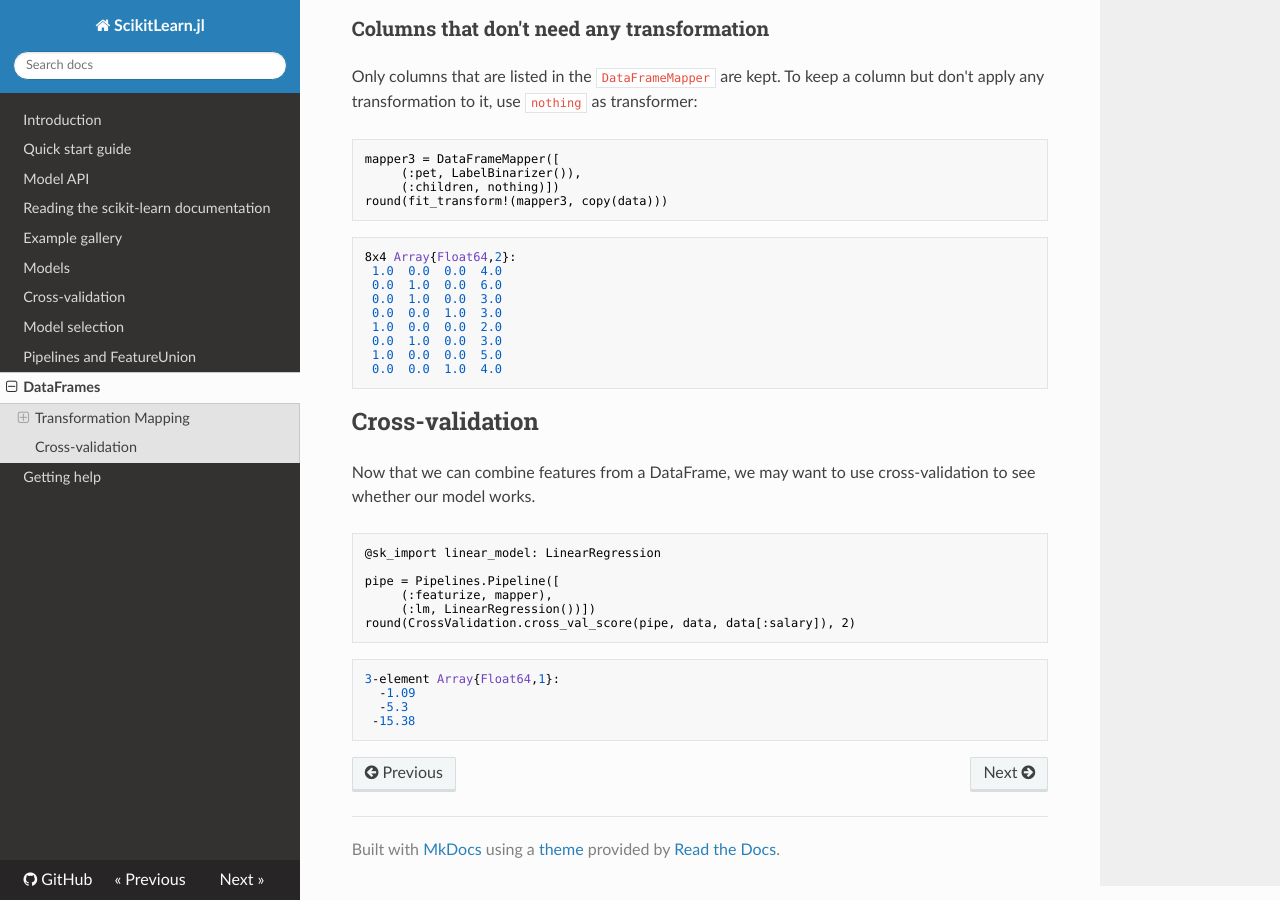
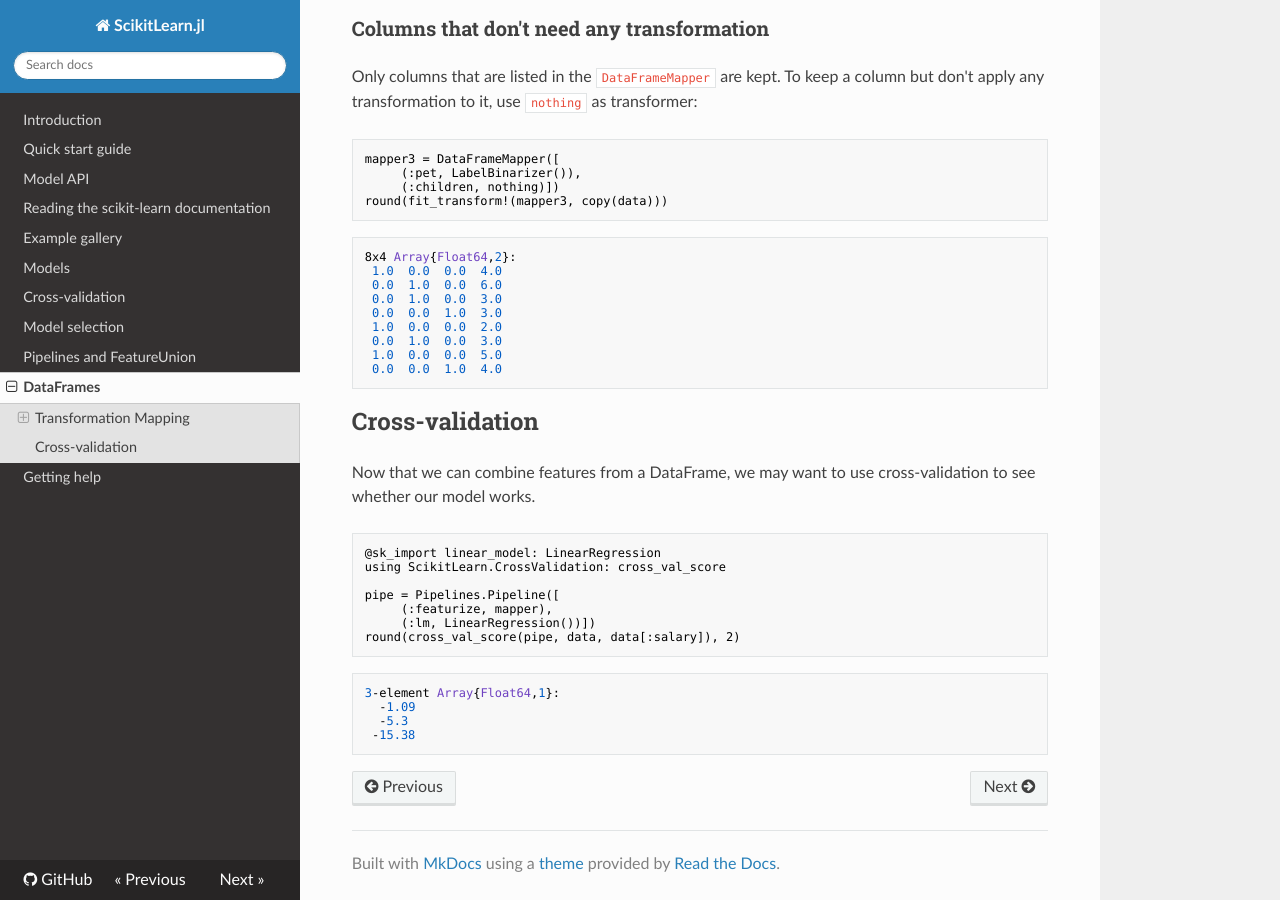
Before and after one commit to cstjean/ScikitLearn.jl, an MkDocs documentation site: the page built from docs/dataframes.md, in a window 1280 px wide and 900 px high, scrolled down 2752 px. Built offline with MkDocs 1.6.1, drawn with Linux system fonts in a browser that asks for light colours; nearby versions of some CDN libraries; old or Windows-style settings are respelled for this version of MkDocs.

````diff
--- a/docs/dataframes.md
+++ b/docs/dataframes.md
@@ -171,11 +171,12 @@
 
 ```julia
 @sk_import linear_model: LinearRegression
+using ScikitLearn.CrossValidation: cross_val_score
 
 pipe = Pipelines.Pipeline([
      (:featurize, mapper),
      (:lm, LinearRegression())])
-round(CrossValidation.cross_val_score(pipe, data, data[:salary]), 2)
+round(cross_val_score(pipe, data, data[:salary]), 2)
 ```
 
 
````
Also changed, not shown: 2 other files.
